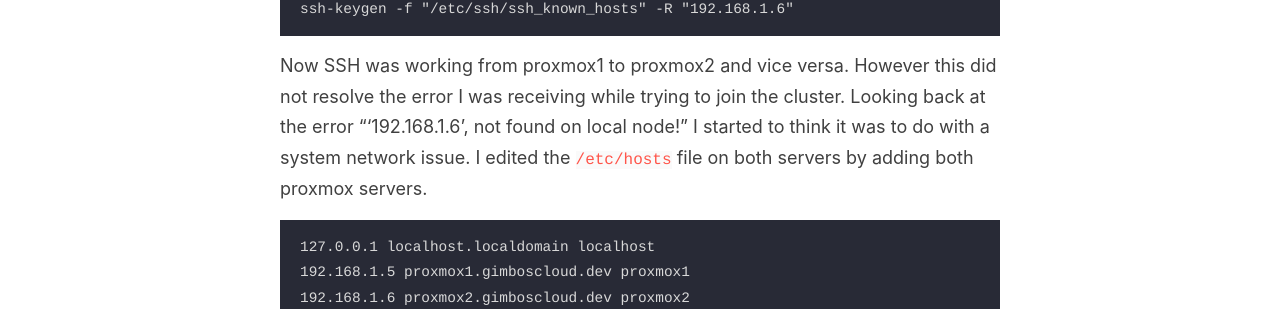
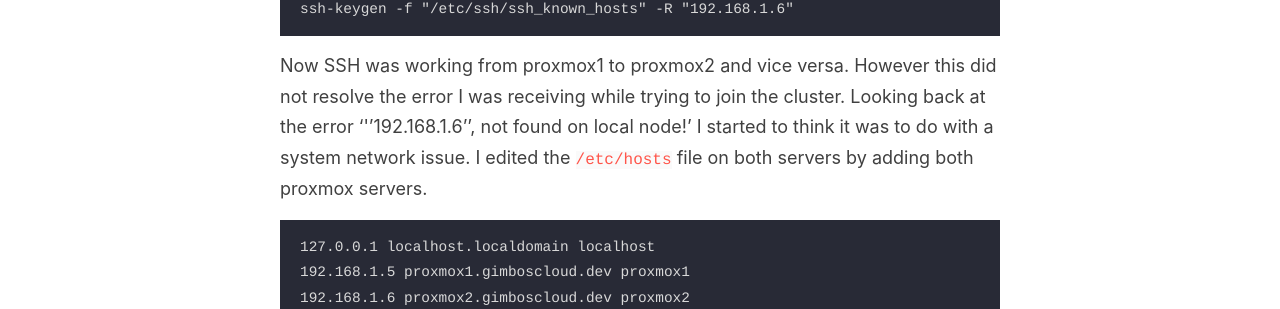
Before and after one commit to Gimb0/Gimb0.github.io, a Jekyll site: the page built from _posts/2022-06-21-Building-a-Proxmox-Environment.md, in a window 1280 px wide. Shown: the part 1521-1830 px from the top of the page. Built offline with Jekyll 4.4.1, drawn with Linux system fonts in a browser that asks for light colours.

````diff
--- a/_posts/2022-06-21-Building-a-Proxmox-Environment.md
+++ b/_posts/2022-06-21-Building-a-Proxmox-Environment.md
@@ -60,7 +60,7 @@ ssh-keygen -f "/etc/ssh/ssh_known_hosts" -R "192.168.1.6"
 
 Now SSH was working from proxmox1 to proxmox2 and vice versa.
 However this did not resolve the error I was receiving while trying to join the cluster.
-Looking back at the error "'192.168.1.6', not found on local node!" I started to think it was to do with a system network issue.
+Looking back at the error '''192.168.1.6'', not found on local node!' I started to think it was to do with a system network issue.
 I edited the `/etc/hosts` file on both servers by adding both proxmox servers.
 
 ```
````
